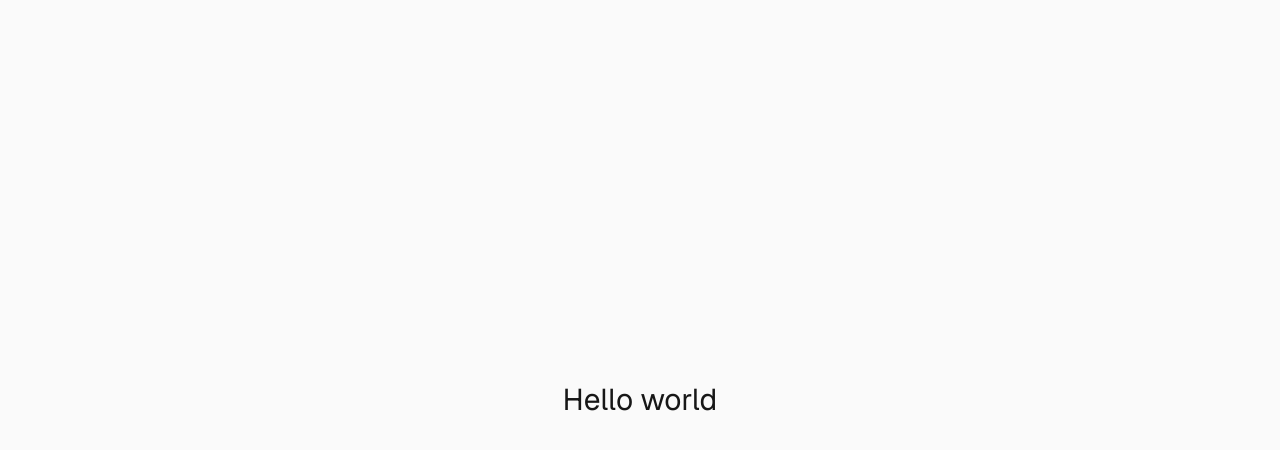
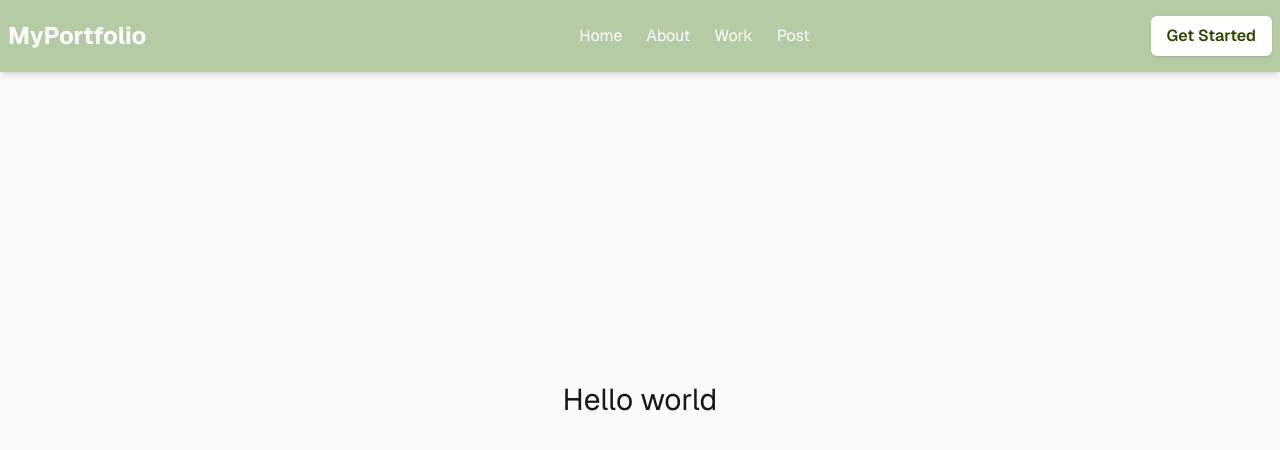
Before and after one commit to Daichi117/app-2025-11, a Next.js app: page / in a window 1280 px wide. Shown: the top 450 px of the page. Built offline with nearby package versions, Linux system fonts and the light colour scheme.

Commit message:
added navbar

```diff
--- a/app/components/Navbar.tsx
+++ b/app/components/Navbar.tsx
@@ -0,0 +1,83 @@
+// components/Navbar.tsx
+"use client";
+import React, { useState } from "react";
+import Link from "next/link";
+
+export default function Navbar() {
+  const navItems = [
+    { label: "Home", href: "/" },
+    { label: "About", href: "/about" },
+    { label: "Work", href: "/work" },
+    { label: "Post", href: "/post" },
+
+  ];
+  const [isOpen, setIsOpen] = useState(false);
+
+  return (
+    <nav className="fixed top-0 left-0 w-full bg-[#B5CBA6] text-white shadow-md z-50">
+      <div className="max-w-screen-xl mx-auto flex justify-between items-center p-2">
+        <div className="text-2xl font-bold flex-1">MyPortfolio</div>
+        <ul className="hidden md:flex space-x-6 flex-1 p-4">
+          {navItems.map((item) => (
+            <li key={item.href}>
+              <Link
+                href={item.href}
+                className="hover:text-[#F0FFF0] transition-colors"
+              >
+                {item.label}
+              </Link>
+            </li>
+          ))}
+        </ul>
+        <div className="relative">
+      {/* ボタン */}
+      <button
+        onClick={() => setIsOpen(!isOpen)}
+        className="bg-white text-[#2E4600] px-4 py-2 rounded-md font-semibold shadow hover:bg-gray-100 transition-colors"
+      >
+        Get Started
+      </button>
+
+      {/* ドロップダウン */}
+      {isOpen && (
+        <div className="absolute right-0 mt-2 w-40 bg-white rounded-md shadow-lg flex flex-col z-50">
+          <Link
+            href="/register"
+            className="px-4 py-2 text-gray-800 hover:bg-gray-100 transition-colors rounded-t-md"
+            onClick={() => setIsOpen(false)}
+          >
+            Register
+          </Link>
+          <Link
+            href="/login"
+            className="px-4 py-2 text-gray-800 hover:bg-gray-100 transition-colors rounded-b-md"
+            onClick={() => setIsOpen(false)}
+          >
+            Login
+          </Link>
+        </div>
+      )}
+    </div>
+
+        {/* モバイル用ハンバーガーメニュー（簡易） */}
+        <div className="md:hidden">
+          <button className="text-white focus:outline-none">
+            <svg
+              className="w-6 h-6"
+              fill="none"
+              stroke="currentColor"
+              viewBox="0 0 24 24"
+            >
+              <path
+                strokeLinecap="round"
+                strokeLinejoin="round"
+                strokeWidth={2}
+                d="M4 6h16M4 12h16M4 18h16"
+              />
+            </svg>
+          </button>
+        </div>
+      </div>
+    </nav>
+  );
+}
--- a/app/login/page.tsx
+++ b/app/login/page.tsx
@@ -0,0 +1,7 @@
+import React from 'react'
+
+export default function Loginpage() {
+  return (
+    <h1>I am login</h1>
+  )
+}
--- a/app/page.tsx
+++ b/app/page.tsx
@@ -1,8 +1,9 @@
-import { Children } from "react";
+import Navbar from "./components/Navbar";
 
 export default function Home() {
   return (
     <div className="flex min-h-screen items-center justify-center bg-zinc-50 font-sans dark:bg-black">
+      <Navbar />
       <h1 className="text-3xl"> Hello world</h1>
     </div>
   );
--- a/app/post/page.tsx
+++ b/app/post/page.tsx
@@ -0,0 +1,7 @@
+import React from 'react'
+
+export default function Postpage() {
+  return (
+    <h1>I am post</h1>
+  )
+}
--- a/app/register/page.tsx
+++ b/app/register/page.tsx
@@ -0,0 +1,7 @@
+import React from 'react'
+
+export default function Registerpage() {
+  return (
+    <h1>I am register</h1>
+  )
+}
```
